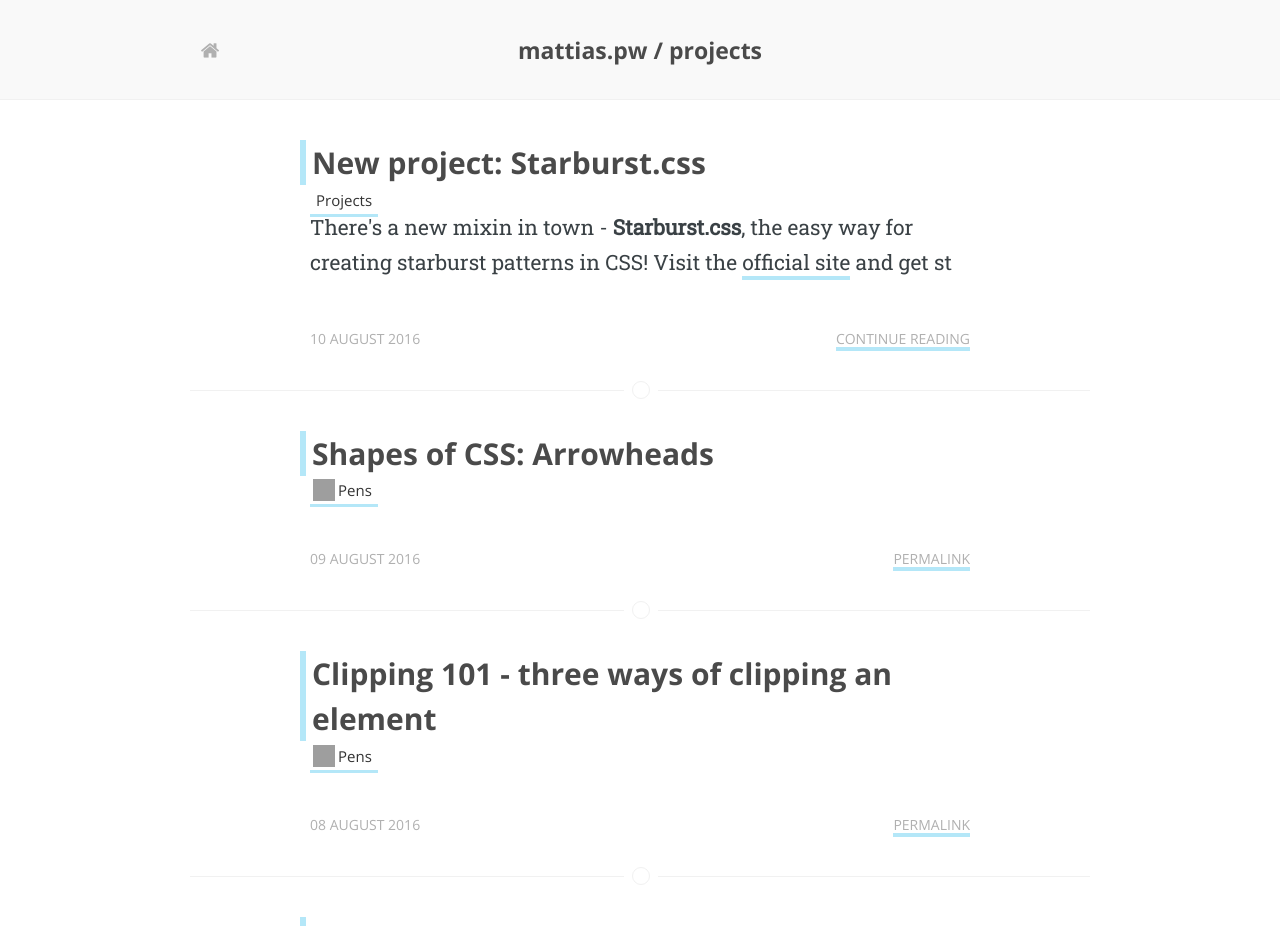
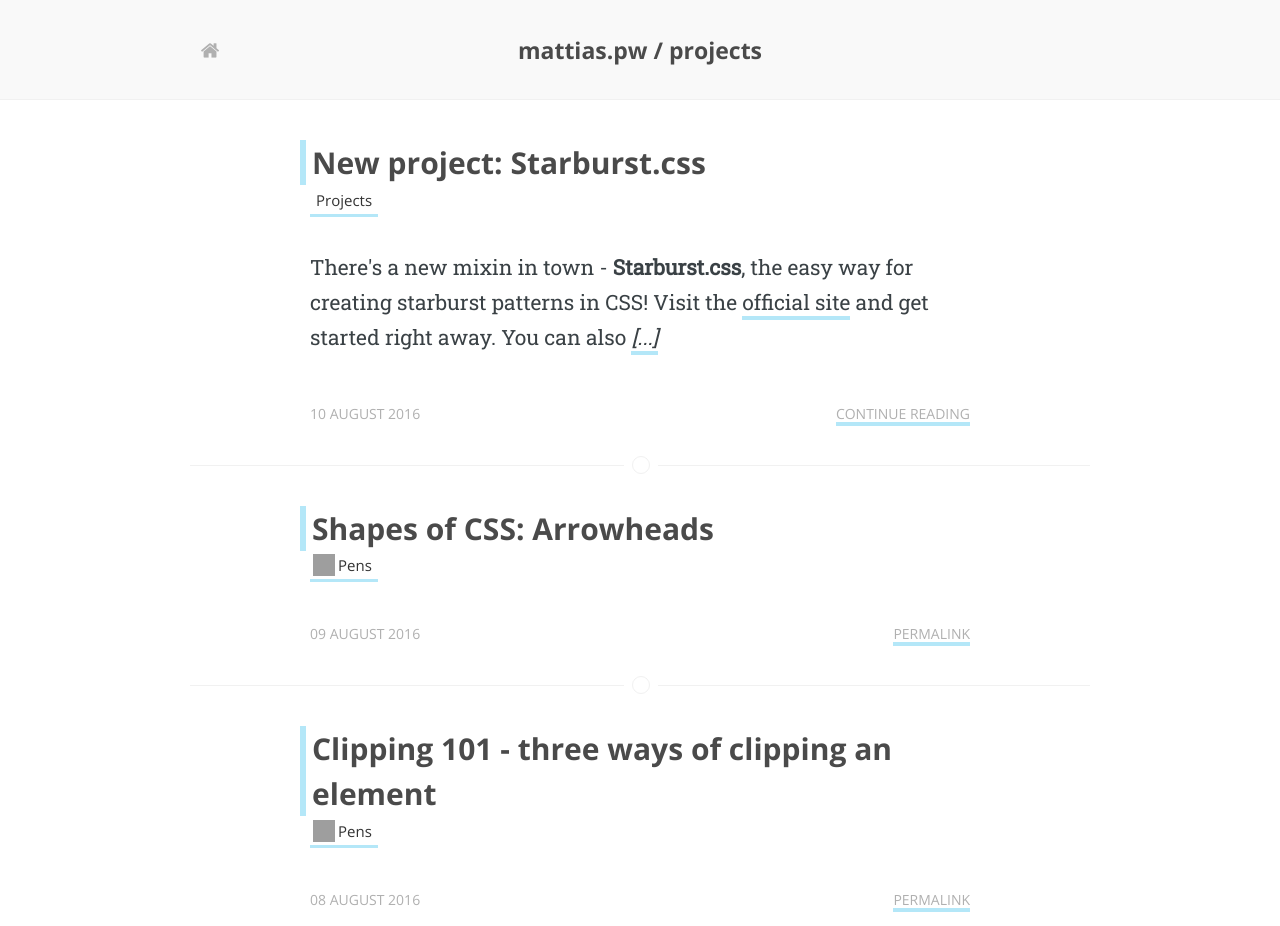
Before and after one commit to pestbarn/pestbarn.github.io, a Jekyll site: the page built from projects/index.html, in a window 1280 px wide. Shown: the top 926 px of the page. Built offline with Jekyll 4.4.1, drawn with Linux system fonts in a browser that asks for light colours; some web fonts are replaced; grey boxes are pictures that could not be loaded.

Commit message:
Replaced slice with truncate on projects/index page

```diff
--- a/_posts/2016-08-10-new-project-starburst-css.html
+++ b/_posts/2016-08-10-new-project-starburst-css.html
@@ -6,4 +6,4 @@ category: Projects
 tags: [css,sass,project]
 ---
 
-There's a new mixin in town - <strong>Starburst.css</strong>, the easy way for creating starburst patterns in CSS! Visit the <a href="http://www.mattias.pw/starburst.css/">official site</a> and get started right away. You can also head over to the <a href="http://github.com/pestbarn/starburst.css/">Github repo</a> and check out the code for yourself. Enjoy!
+<p>There's a new mixin in town - <strong>Starburst.css</strong>, the easy way for creating starburst patterns in CSS! Visit the <a href="http://www.mattias.pw/starburst.css/">official site</a> and get started right away. You can also head over to the <a href="http://github.com/pestbarn/starburst.css/">Github repo</a> and check out the code for yourself. Enjoy!</p>
--- a/projects/index.html
+++ b/projects/index.html
@@ -26,7 +26,8 @@ layout: default
 			{% endif %}
 
 		<!-- Article pre description -->
-		<section>{{ post.content | slice: 0, 200 }}</section>
+		{% capture permalink %} <a href="{{ site.baseurl }}{{ post.url }}" style="font-style: italic" title="Continue reading">[...]</a>{% endcapture %}
+		<section>{{ post.content | truncatewords: 30, permalink }}</section>
 
 		<!-- Article date & article continue reading button container -->
 		<div class="article__bottom">
```
